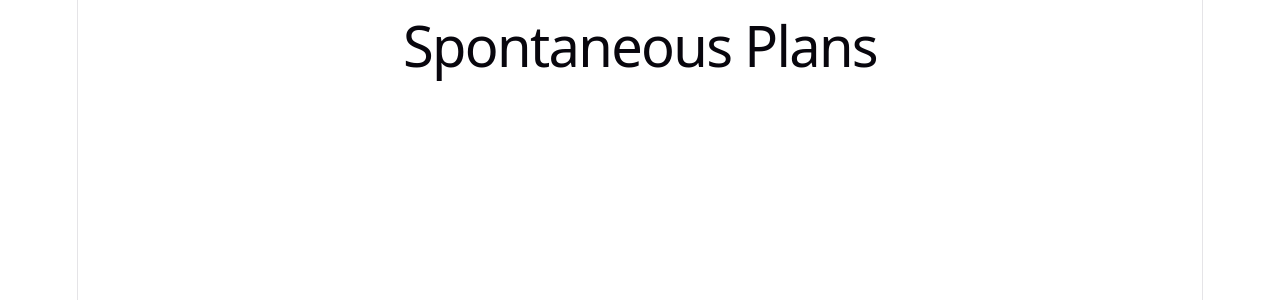
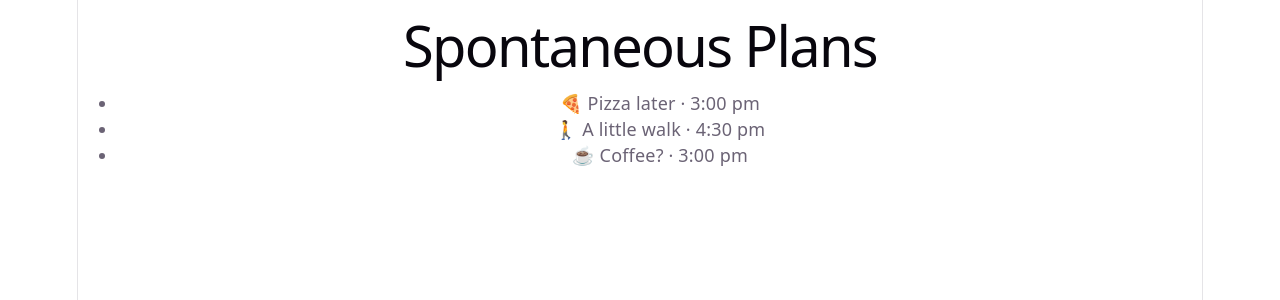
Before and after one commit to Malekkchaou01/spontaneous-plans, a React (Vite) app in the folder app/: page / in a window 1280 px wide. Shown: the top 300 px of the page. Built offline with nearby package versions, Linux system fonts and the light colour scheme.

Commit message:
Add Activity type and sample data

```diff
--- a/app/src/App.tsx
+++ b/app/src/App.tsx
@@ -1,5 +1,18 @@
+import { activities } from './data/activities'
+
 function App() {
-  return <h1>Spontaneous Plans</h1>
+  return (
+    <div>
+      <h1>Spontaneous Plans</h1>
+      <ul>
+        {activities.map((activity) => (
+          <li key={activity.id}>
+            {activity.emoji} {activity.title} · {activity.startsAt}
+          </li>
+        ))}
+      </ul>
+    </div>
+  )
 }
 
 export default App
--- /dev/null
+++ b/app/src/data/activities.ts
@@ -0,0 +1,31 @@
+import type { Activity } from '../types/activity'
+
+export const activities: Activity[] = [
+  {
+    id: '1',
+    title: 'Pizza later',
+    emoji: '🍕',
+    host: 'Maya',
+    startsAt: '3:00 pm',
+    locationName: 'Silver Lake',
+    interestedFriends: ['Adam', 'Lina'],
+  },
+  {
+    id: '2',
+    title: 'A little walk',
+    emoji: '🚶',
+    host: 'Sam',
+    startsAt: '4:30 pm',
+    locationName: 'Silver Lake Park',
+    interestedFriends: [],
+  },
+  {
+    id: '3',
+    title: 'Coffee?',
+    emoji: '☕',
+    host: 'You',
+    startsAt: '3:00 pm',
+    locationName: 'Effie St',
+    interestedFriends: ['Maya'],
+  },
+]
--- /dev/null
+++ b/app/src/types/activity.ts
@@ -0,0 +1,9 @@
+export type Activity = {
+  id: string
+  title: string
+  emoji: string
+  host: string
+  startsAt: string
+  locationName: string
+  interestedFriends: string[]
+}
```
